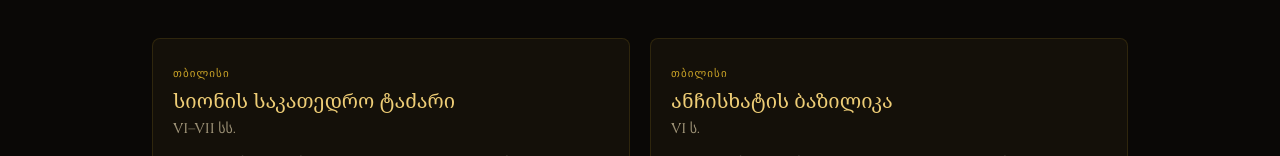
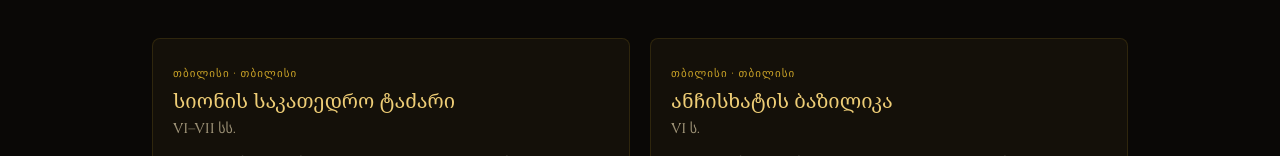
Before and after one commit to chkona/mefeni-com, a Next.js app: page /churches in a window 1280 px wide. Shown: the part 407-563 px from the top of the page. Built offline with nearby package versions, Linux system fonts and the light colour scheme.

Commit message:
Update ChurchCard.tsx

```diff
--- a/components/ChurchCard.tsx
+++ b/components/ChurchCard.tsx
@@ -17,7 +17,7 @@ export default function ChurchCard({
       }`}
     >
       <span className="font-num text-[11px] tracking-widest uppercase text-gold">
-        {church.region}
+        {church.city} · {church.region}
       </span>
       <h3 className="font-display text-xl text-goldBright mt-1">{church.name}</h3>
       <p className="font-num text-muted text-sm mt-1">{church.founded}</p>
```
